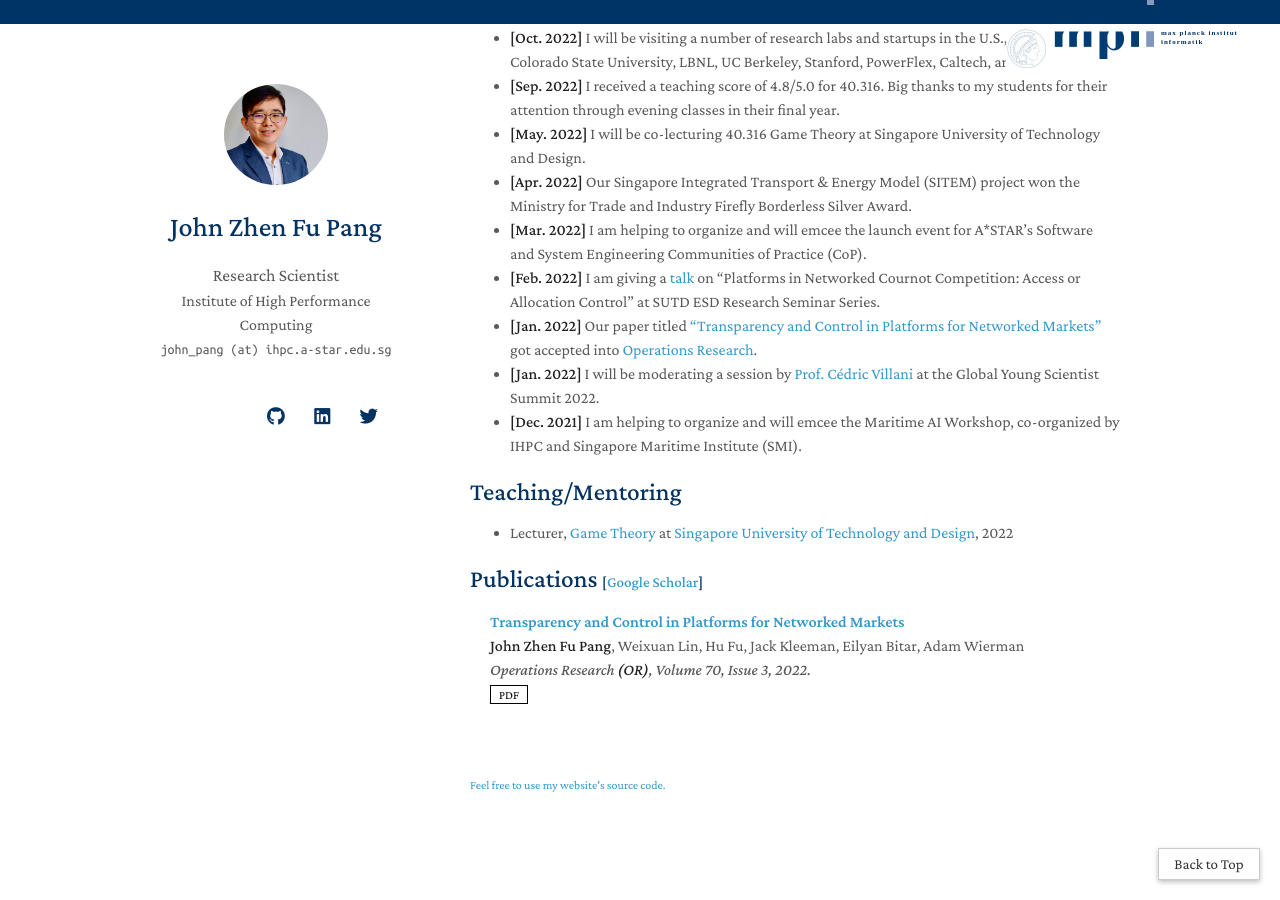
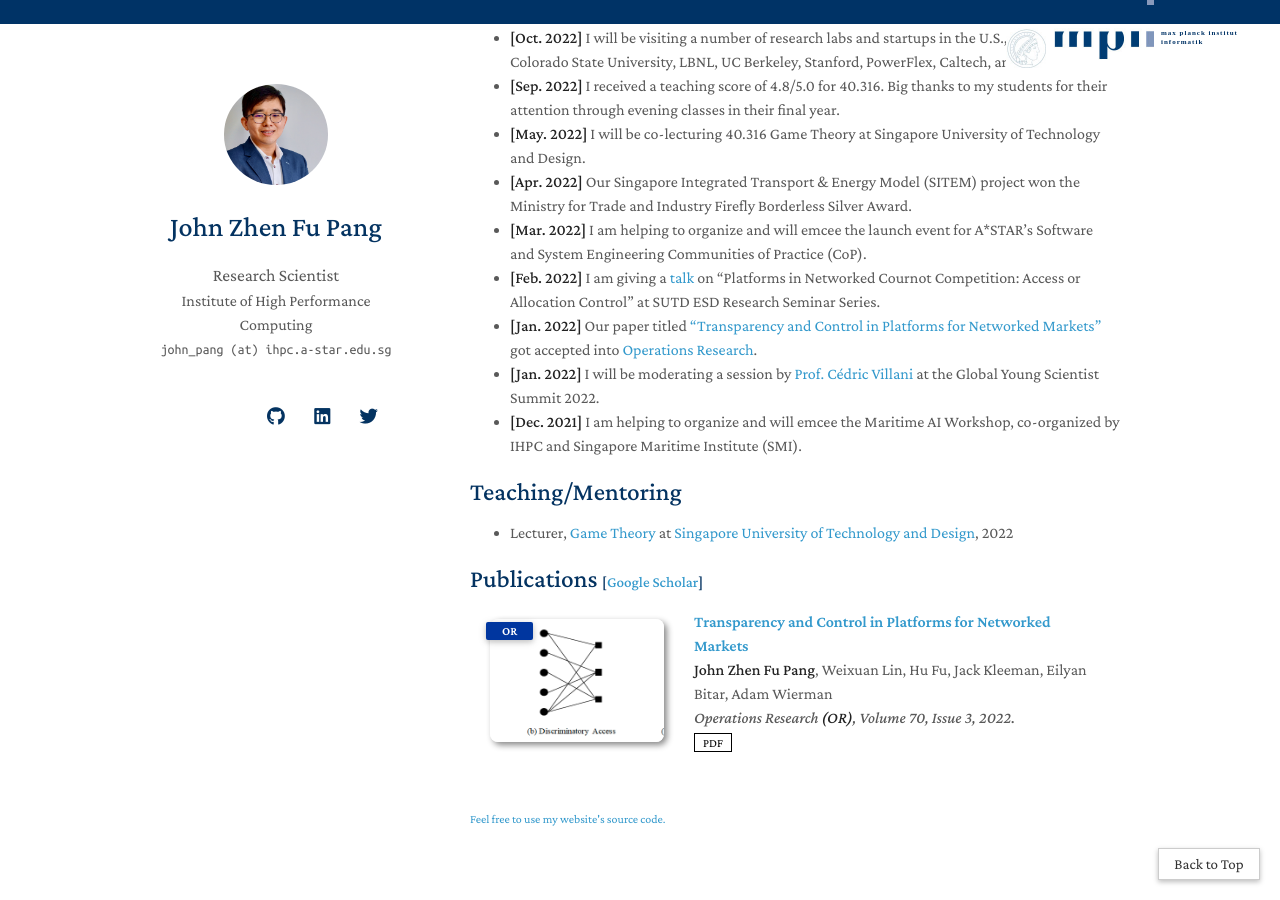
Before and after one commit to j-pang/j-pang.github.io, a Jekyll site: the page built from index.md, in a window 1280 px wide and 900 px high, scrolled down 753 px. Built offline with Jekyll 4.4.1, drawn with Linux system fonts in a browser that asks for light colours; nearby versions of some CDN libraries; a style sheet for code colours, icons or effects is not loaded; our own code applies the rules of GitHub Pages for plain Markdown files.

Commit message:
Update index.md

```diff
--- a/index.md
+++ b/index.md
@@ -36,6 +36,10 @@ Outside work, I enjoy spending time with my wife and daughter, playing badminton
 <ol class="bibliography">
 <li>
 <div class="pub-row">
+  <div class="col-sm-3 abbr" style="position: relative;padding-right: 15px;padding-left: 15px;">
+    <img src="./assets/img/orpe_figure.png" class="teaser img-fluid z-depth-1">
+            <abbr class="badge">OR</abbr>
+  </div>
   <div id="pang2022orpe" class="col-sm-9" style="position: relative;width: 100%;padding-right: 15px;padding-left: 20px;">
       <div class="title"><a href="https://pubsonline.informs.org/doi/abs/10.1287/opre.2021.2244">Transparency and Control in Platforms for Networked Markets</a></div>
       <div class="author"><strong>John Zhen Fu Pang</strong>, Weixuan Lin, Hu Fu, Jack Kleeman, Eilyan Bitar, Adam Wierman</div>
```
